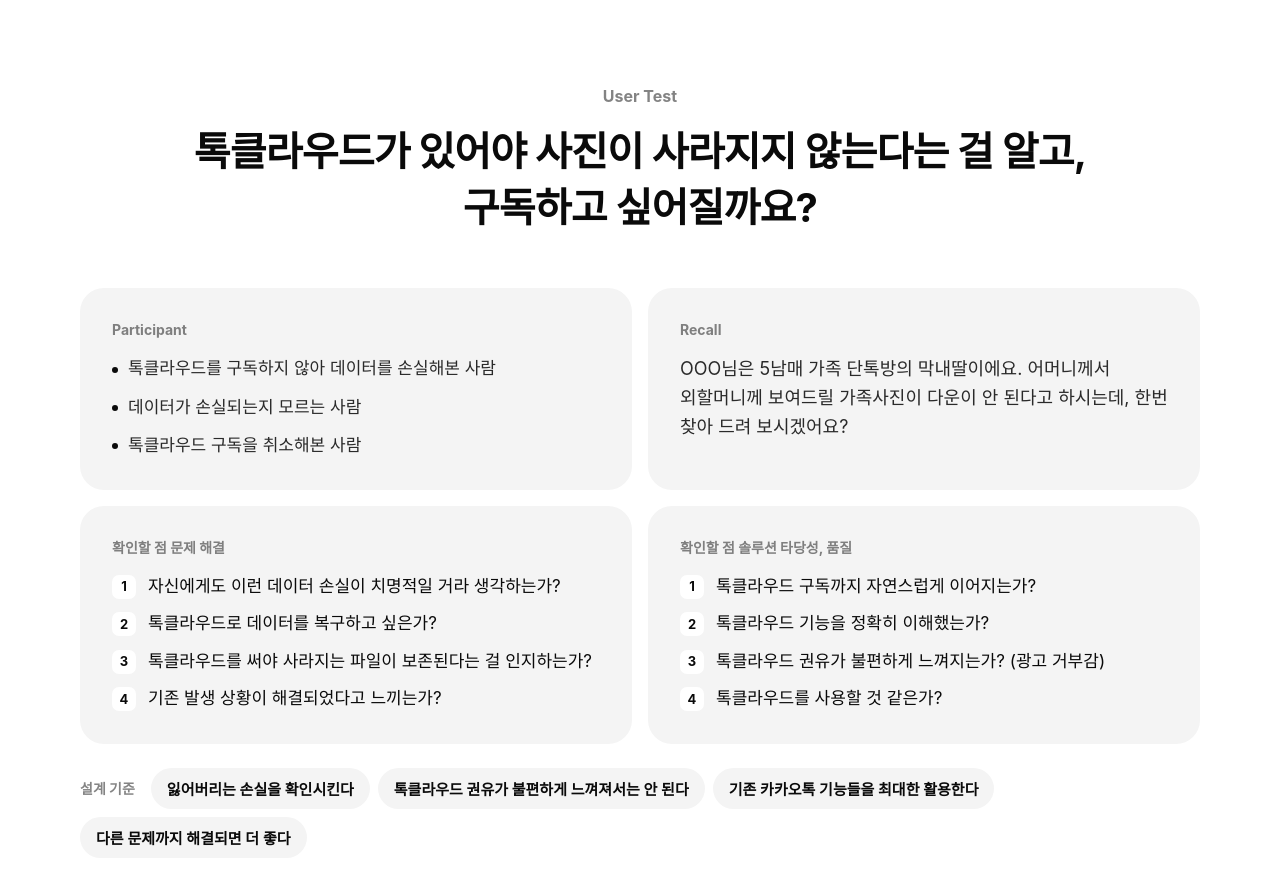
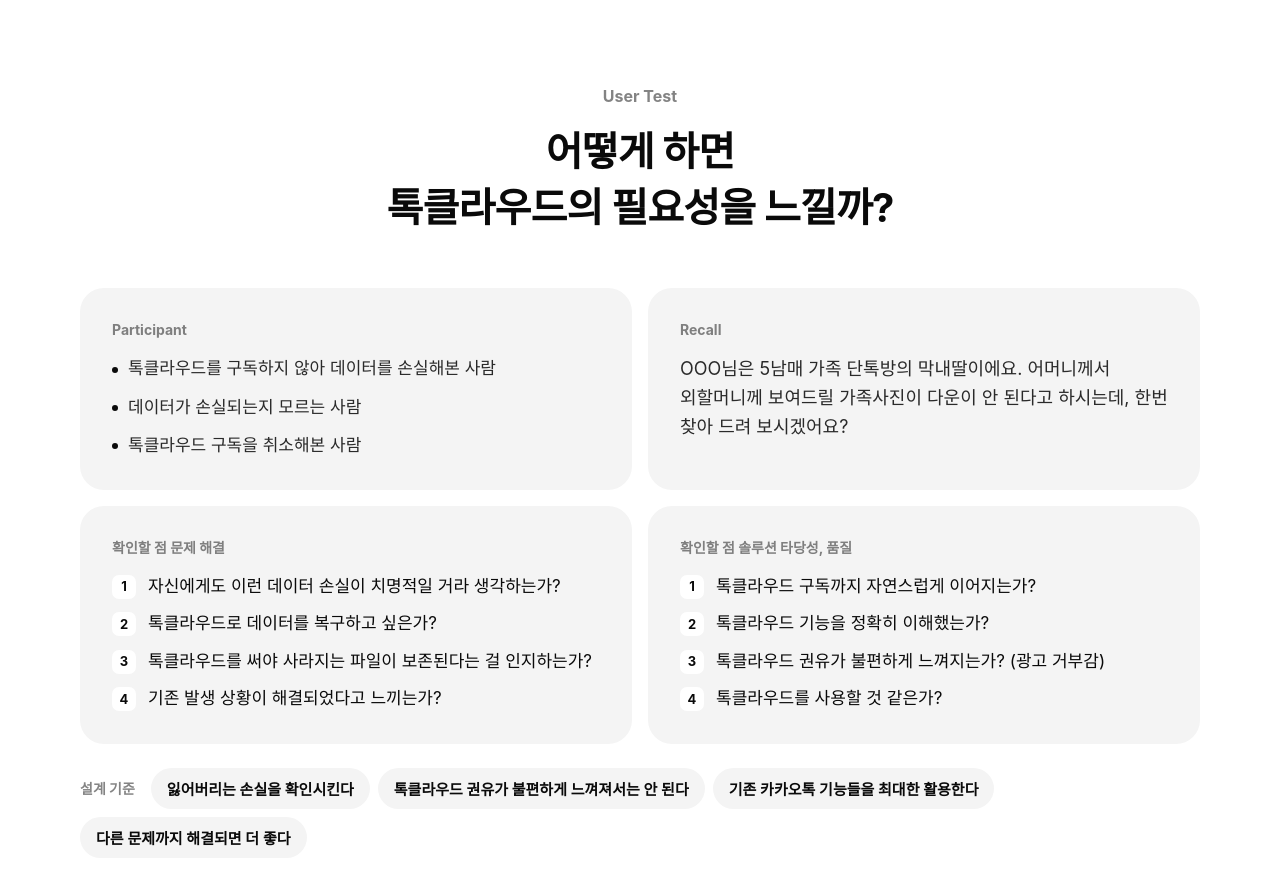
Before and after one commit to Ssio9X/talkdrawer-prototype, a plain HTML site: page landing-2/index.html in a window 1280 px wide. Shown: the part 1920-2804 px from the top of the page. Drawn offline with Linux system fonts and the light colour scheme.

Commit message:
랜딩 2차: User Test 제목 '어떻게 하면 톡클라우드의 필요성을 느낄까?'
Co-Authored-By: Claude Opus 5.5 <noreply@anthropic.com>

```diff
--- a/landing-2/index.html
+++ b/landing-2/index.html
@@ -498,7 +498,7 @@ footer .wrap{display:flex;justify-content:space-between;gap:24px;flex-wrap:wrap}
 
 <!-- 4 User Test · Figma 551:16640 -->
 <section class="ut" id="process"><div class="sx">
-  <div class="sx-head c rv"><p class="sx-k">User Test</p><h2>톡클라우드가 있어야 사진이 사라지지 않는다는 걸 알고,<br>구독하고 싶어질까요?</h2></div>
+  <div class="sx-head c rv"><p class="sx-k">User Test</p><h2>어떻게 하면<br> 톡클라우드의 필요성을 느낄까?</h2></div>
   <div class="ut-top rv">
     <div class="uc">
       <p class="uc-k">Participant</p>
```
